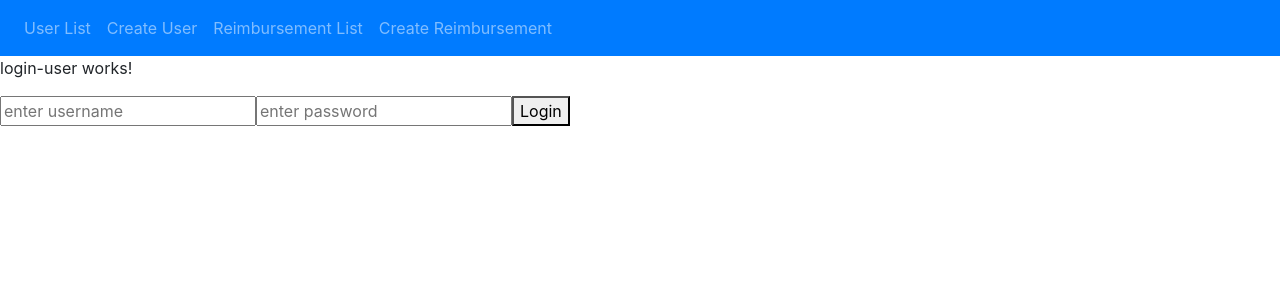
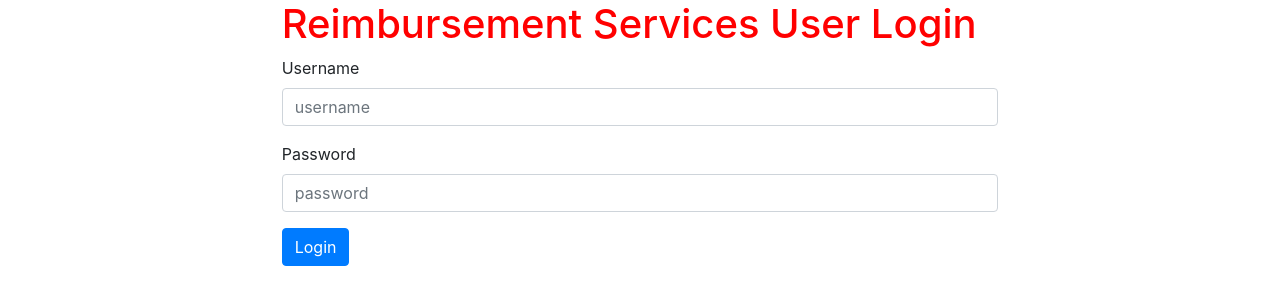
Before and after one commit to lukalicheli/reimbursement-frontend, an Angular app in the folder reimbursement-frontend/: page / in a window 1280 px wide. Shown: the top 304 px of the page. Built offline with nearby package versions, Linux system fonts and the light colour scheme.

Commit message:
Updated login user component

```diff
--- a/reimbursement-frontend/src/app/app.component.html
+++ b/reimbursement-frontend/src/app/app.component.html
@@ -1,32 +1,2 @@
-<nav class="navbar navbar-expand-sm bg-primary navbar-dark">
-    <ul class="navbar-nav">
-        <li class="nav-item">
-            <a routerLink="employees" routerLinkActive="active" class="nav-link">
-                User List
-            </a>
-        </li>
-        <li class="nav-item">
-            <a routerLink="create-employee" routerLinkActive="active" class="nav-link">
-                Create User
-            </a>
-        </li>
-        <li class="nav-item">
-            <a routerLink="create-employee" routerLinkActive="active" class="nav-link">
-                Reimbursement List
-            </a>
-        </li>
-        <li class="nav-item">
-            <a routerLink="create-employee" routerLinkActive="active" class="nav-link">
-                Create Reimbursement
-            </a>
-        </li>
-    </ul>
-</nav>
-
-
-
-
-
-
 
 <router-outlet></router-outlet>
--- a/reimbursement-frontend/src/app/components/login-user/login-user.component.html
+++ b/reimbursement-frontend/src/app/components/login-user/login-user.component.html
@@ -1,5 +1,24 @@
-<p>login-user works!</p>
-
-<input type="text" placeholder="enter username" [(ngModel)] = credentials.username>
-<input type="text" placeholder="enter password" [(ngModel)] = credentials.password>
-<button (click) ="loginFunction()">Login</button>
+<div class="container col-md-7">
+    <h1 style="color: red;">
+        Reimbursement Services User Login
+    </h1>
+    <form (ngSubmit)="loginFunction()">
+        <div class="mb-3">
+            <label for="exampleFormControlInput1" class="form-label">
+                Username
+            </label>
+            <input type="text" [(ngModel)]=credentials.username class="form-control"
+            id="" name="username" placeholder="username">
+        </div>
+        <div class="mb-3">
+            <label for="exampleFormControlInput1" class="form-label">
+                Password
+            </label>
+            <input type="password" [(ngModel)]=credentials.password class="form-control"
+            id="password" name="password" placeholder="password">
+        </div>
+        <button type="submit" class="btn btn-primary">
+            Login
+        </button>
+    </form>
+</div>
```
